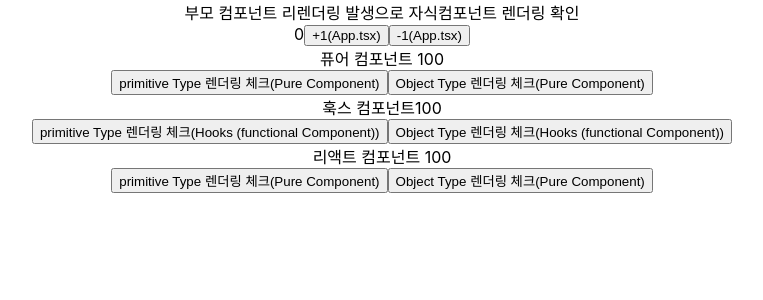
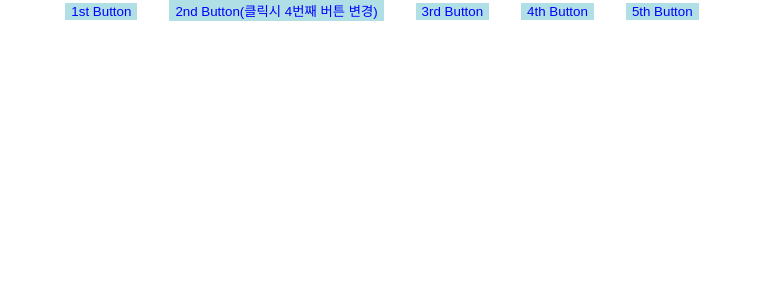
Before and after one commit to sangheon-kim/React-docs-analyze, a React (Create React App) app: page / in a window 1280 px wide. Shown: the top 300 px of the page, without its empty margins (258-1021 px from the left). Built offline with nearby package versions, Linux system fonts and the light colour scheme.

Commit message:
[김상헌] 어떻게해야할까? 잘 설명이 어렵다..

```diff
--- a/package.json
+++ b/package.json
@@ -10,6 +10,7 @@
     "@types/node": "^12.0.0",
     "@types/react": "^16.9.53",
     "@types/react-dom": "^16.9.8",
+    "node-sass": "^4.14.1",
     "react": "^17.0.1",
     "react-dom": "^17.0.1",
     "react-scripts": "4.0.0",
--- a/src/App.tsx
+++ b/src/App.tsx
@@ -1,8 +1,7 @@
 import React from 'react';
-import PureComponentClass from "./Components/ComponentType/PureComponent"
 import './App.css';
-import Hooks from './Components/ComponentType/Hooks';
-import ReactComponentClass from './Components/ComponentType/ReactComponent';
+import Sample from './Components/ElementConversion/Sample';
+import ComponentType from './Pages/ComponentType';
 
 function App() {
   const [count, setCount] = React.useState(0);
@@ -10,19 +9,8 @@ function App() {
   console.log('App Component Render')
   return (
     <div className="App">
-      부모 컴포넌트 리렌더링 발생으로 자식컴포넌트 렌더링 확인<br />
-      {count}
-      <button onClick={() => {
-        console.log('App컴포넌트 1증가')
-        setCount(count + 1);
-      }}>+1(App.tsx)</button>
-      <button onClick={() => {
-        console.log('App컴포넌트 1감소')
-        setCount(count - 1)
-      }}>-1(App.tsx)</button>
-      <PureComponentClass />
-      <Hooks />
-      <ReactComponentClass />
+      {/* <ComponentType /> */}
+      <Sample />
     </div>
   );
 }
--- /dev/null
+++ b/src/Components/Button/Button.scss
@@ -0,0 +1,7 @@
+button {
+  color: blue;
+  background: powderblue;
+  border:none;
+  margin: 0 16px;
+  cursor: pointer;
+}
--- /dev/null
+++ b/src/Components/Button/Button.tsx
@@ -0,0 +1,30 @@
+import React, { RefObject } from 'react';
+import "./Button.scss"
+
+type Props = {
+  onClick?: () => void;
+  children?: React.ReactNode;
+  id: string;
+  color?: string;
+  className?: string;
+  onMouseOver?: () => void;
+  onMouseLeave?: () => void;
+}
+
+const Button:React.FC<Props> = React.forwardRef((props: Props, ref) => {
+  return (
+    <button
+      className={`button ${props.className}`}
+      id={props.id}
+      style={{color: props.color}}
+      onClick={() => props.onClick && props.onClick()}
+      onMouseOver={() => props.onMouseOver && props.onMouseOver()}
+      onMouseLeave={() => props.onMouseLeave && props.onMouseLeave()}
+      ref={ref as RefObject<HTMLButtonElement>}
+    >
+      {props.children}
+    </button>
+  );
+});
+
+export default Button;
--- /dev/null
+++ b/src/Components/ElementConversion/Sample.tsx
@@ -0,0 +1,162 @@
+import React, { RefObject } from 'react'
+import Button from '../Button/Button';
+
+type Props = {
+
+}
+
+
+
+function Parent(props: any) {
+  const ref0 = React.useRef<HTMLButtonElement>();
+  const ref1 = React.useRef<HTMLButtonElement>();
+  const ref2 = React.useRef<HTMLButtonElement>();
+  const ref3 = React.useRef<HTMLButtonElement>();
+  const refArray = [ref0, ref1, ref2];
+
+  const returnFunc = (index: number, child: any, ref: RefObject<HTMLButtonElement>) => {
+
+    const array = [
+      {
+        onClick: function() {
+          if (ref.current)
+            ref.current.textContent = `${index + 2}초 뒤 원래 버튼`
+
+          setTimeout(() => {
+            if (ref.current)
+              ref.current.textContent = child.props.id
+          }, (index + 2) * 1000)
+        },
+        onMouseOver: function() {
+          if (ref.current)
+            ref.current.style.backgroundColor = 'red'
+        },
+        onMouseLeave: function() {
+          if (ref.current)
+            ref.current.style.backgroundColor = 'skyBlue'
+        }
+      },
+      {
+        onClick: function() {
+          if (ref.current && ref3.current) {
+            ref3.current.textContent = '변경됨'
+          }
+
+          setTimeout(() => {
+            if (ref.current && ref3.current) {
+              ref.current.textContent = child.props.id
+              ref3.current.textContent = '4번째 버튼'
+            }
+
+          }, (index + 2) * 1000)
+        },
+        onMouseOver: function() {
+          if (ref.current)
+            ref.current.style.backgroundColor = 'purple'
+        },
+        onMouseLeave: function() {
+          if (ref.current)
+            ref.current.style.backgroundColor = 'skyBlue'
+        }
+      },
+      {
+        onClick: function() {
+          if (ref.current)
+            ref.current.textContent = `${index + 2}초 뒤 짬뽕 먹고 싶어짐`
+
+          setTimeout(() => {
+            if (ref.current)
+              ref.current.textContent = child.props.id
+          }, (index + 2) * 1000)
+        },
+        onMouseOver: function() {
+          if (ref.current)
+            ref.current.style.backgroundColor = 'yellow'
+        },
+        onMouseLeave: function() {
+          if (ref.current)
+            ref.current.style.backgroundColor = 'skyBlue'
+        }
+      }
+    ];
+
+    return array[index]
+  }
+
+  const updateWithprops = React.Children.map(props.children,
+   (child, i) => {
+    const { props } = child;
+    const { onClick, onMouseOver, onMouseLeave } = returnFunc(i, child, refArray[i] as RefObject<HTMLButtonElement>);
+
+    return React.cloneElement(
+      child,
+      {
+        className: `${props.className ? props.className : ''}, ${props.id}`,
+        onClick: onClick,
+        onMouseOver: onMouseOver,
+        onMouseLeave: onMouseLeave,
+        ref: refArray[i]
+      },
+      <span>{child.props.id}</span>
+    );
+  });
+
+  const MyButton = (elemType = 'button'):React.ReactElement =>
+  (React.createFactory(elemType))({
+    onClick: (evt) => {
+      evt.preventDefault();
+    }
+  }, '5th Button');
+
+  const $button: React.ReactElement = React.createElement("button", {ref: ref3});
+
+  const button3 = React.cloneElement($button, {
+    onClick: () => console.log('4번째 버튼 클릭')
+  }, '4th Button')
+
+  const button2 = React.cloneElement(MyButton(), {
+    onClick: () => window.alert("경고")
+  });
+
+
+  return (
+    <React.Fragment>
+      {updateWithprops}
+      {button3}
+      {button2}
+    </React.Fragment>
+  )
+}
+
+class Sample extends React.Component {
+  private myRef: RefObject<HTMLButtonElement>
+  constructor(props:Props) {
+    super(props);
+    this.state = {};
+
+    this.myRef = React.createRef();
+    this.click = this.click.bind(this)
+  }
+
+  click() {
+    if (!!this.myRef.current) {
+      this.myRef.current.classList.toggle("active")
+    }
+  }
+
+  render() {
+
+    return(
+      <div className="Sample">
+        <Parent>
+          <Button id="1st Button"></Button>
+          <Button id="2nd Button(클릭시 4번째 버튼 변경)"></Button>
+          <Button id="3rd Button"></Button>
+        </Parent>
+        {/* <Button onClick={this.click} >버튼</Button> */}
+      </div>
+    )
+  }
+}
+
+export default Sample;
--- /dev/null
+++ b/src/Pages/ComponentType.tsx
@@ -0,0 +1,28 @@
+import React from 'react';
+import Hooks from '../Components/ComponentType/Hooks';
+import PureComponentClass from '../Components/ComponentType/PureComponent';
+import ReactComponentClass from '../Components/ComponentType/ReactComponent';
+
+const ComponentType = () => {
+  const [count, setCount] = React.useState(0);
+
+  return (
+    <div>
+      부모 컴포넌트 리렌더링 발생으로 자식컴포넌트 렌더링 확인<br />
+      {count}
+      <button onClick={() => {
+        console.log('App컴포넌트 1증가')
+        setCount(count + 1);
+      }}>+1(App.tsx)</button>
+      <button onClick={() => {
+        console.log('App컴포넌트 1감소')
+        setCount(count - 1)
+      }}>-1(App.tsx)</button>
+      <PureComponentClass />
+      <Hooks />
+      <ReactComponentClass />
+    </div>
+  );
+};
+
+export default ComponentType;
```
Also changed, not shown: test.ts (added, +7 -0 lines), 1 other file (tests, documents, lock files or other folders).
